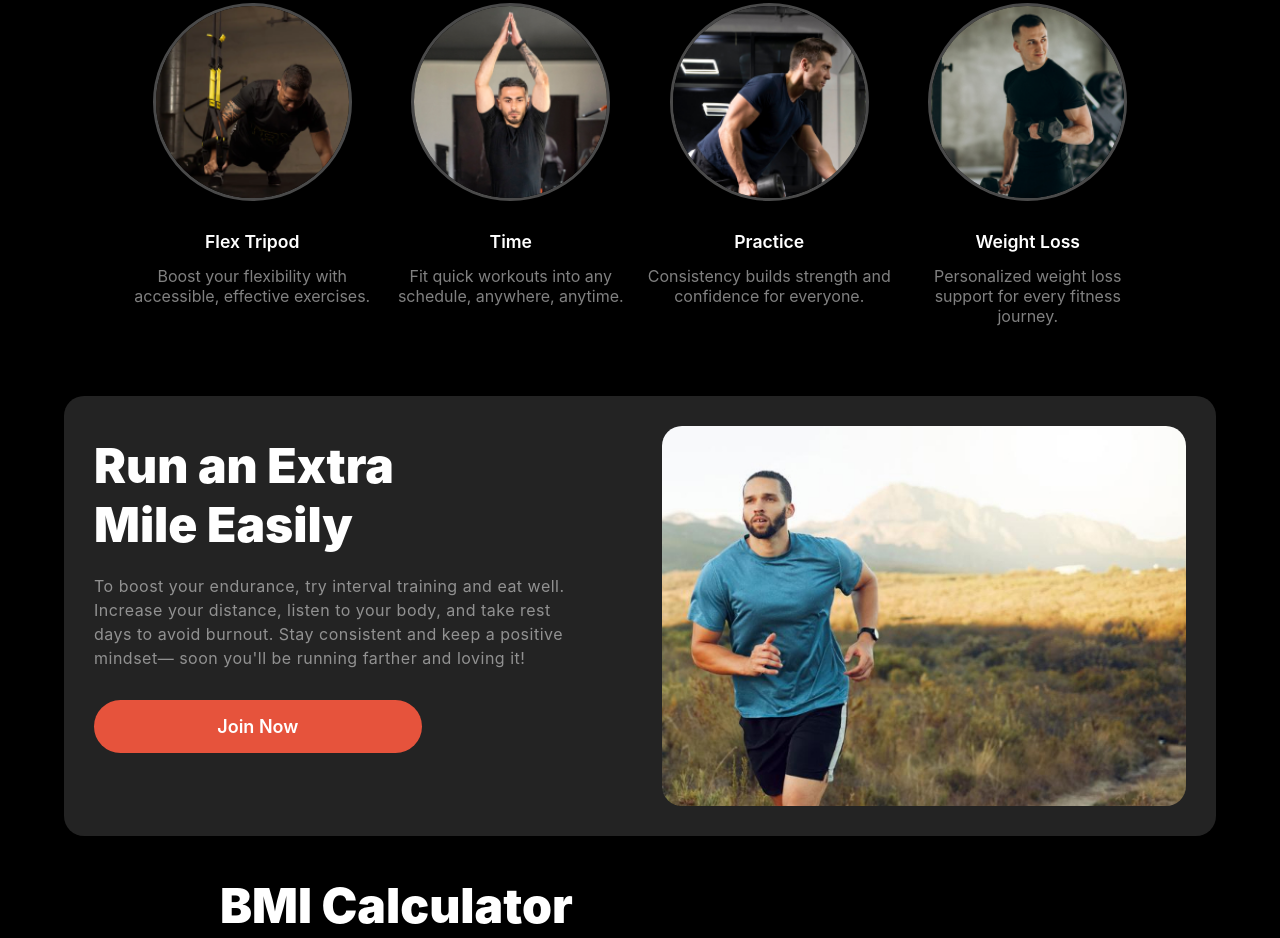
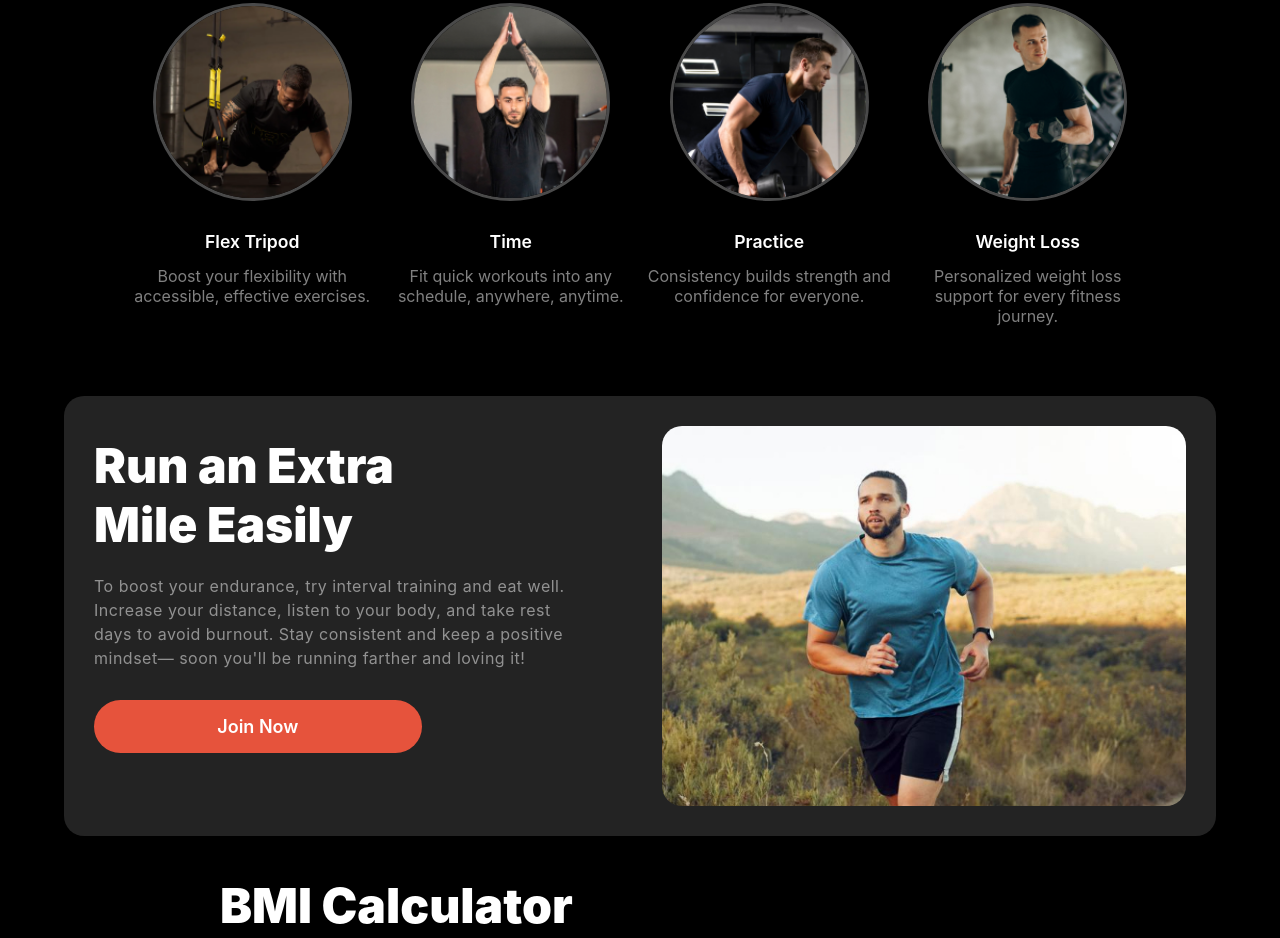
Before and after one commit to aburayhan-bpi/fitness-responsive-website, a plain HTML site: page index.html in a window 1280 px wide. Shown: the part 931-1869 px from the top of the page. Drawn offline with Linux system fonts and the light colour scheme; a web font is replaced by a local one.

Commit message:
image position fixed

```diff
--- a/style/responsive.css
+++ b/style/responsive.css
@@ -452,7 +452,7 @@
   .run-col2 img {
     width: 250%;
     height: 250%;
-    right: 140%;
+    right: 118%;
     bottom: 45%;
     border-radius: inherit;
   }
```
